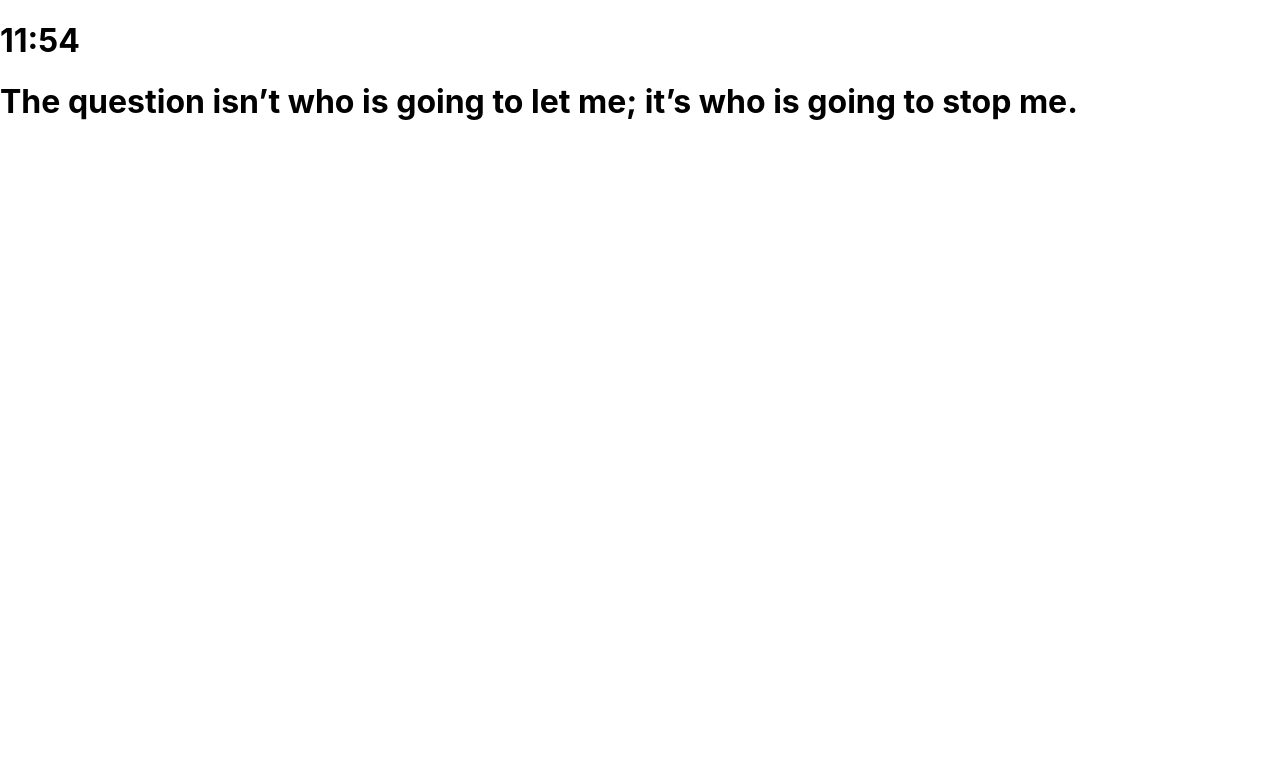
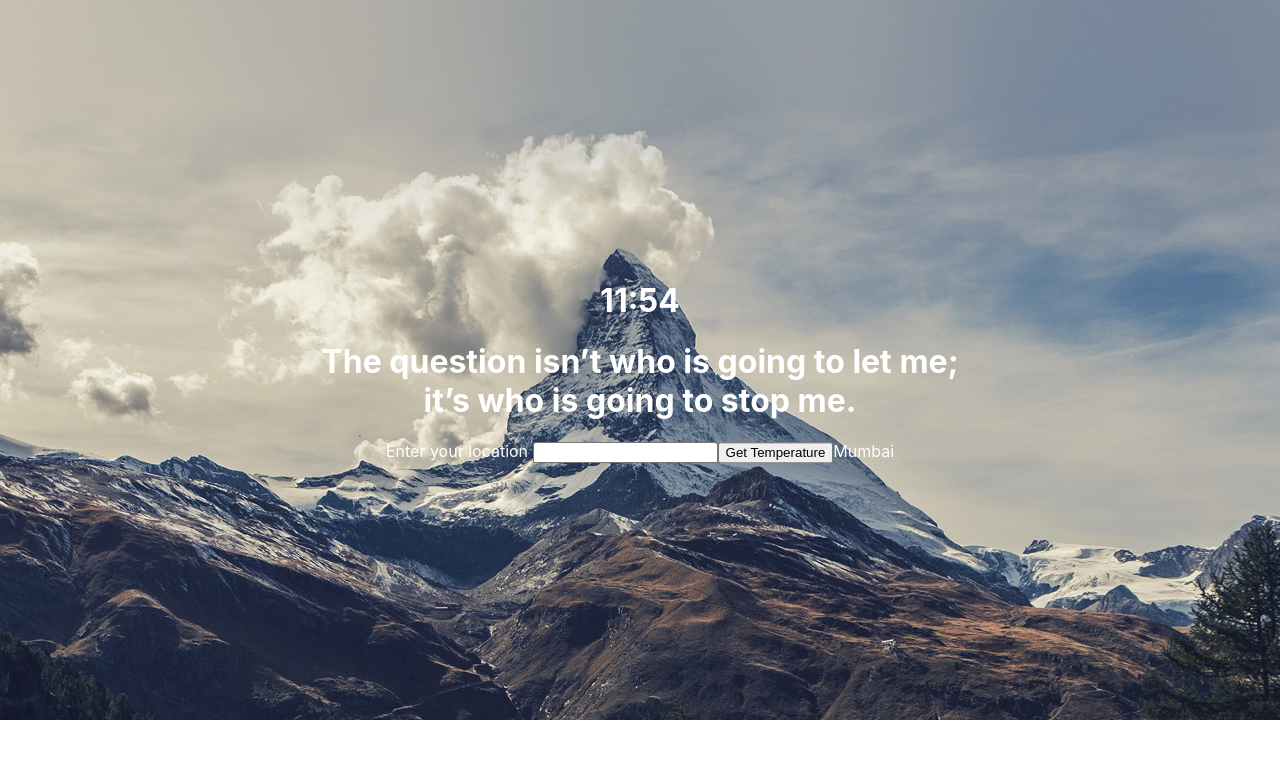
Before and after one commit to irajbhinde/neofocus, a React (Create React App) app: page / in a window 1280 px wide. Shown: the top 758 px of the page. Built offline with nearby package versions, Linux system fonts and the light colour scheme; no server answers.

Commit message:
feat : Weather API

```diff
--- a/src/App.css
+++ b/src/App.css
@@ -5,6 +5,19 @@
 .App-logo {
   height: 40vmin;
   pointer-events: none;
+}
+
+.container{
+  position: relative;
+  text-align: center;
+  color: white;
+}
+
+.centered{
+  position: absolute;
+  left: 50%;
+  top: 50%;
+  transform: translate(-50%, -50%);
 }
 
 @media (prefers-reduced-motion: no-preference) {
--- a/src/App.js
+++ b/src/App.js
@@ -1,12 +1,21 @@
 import "./App.css";
 import TimeCard from "./components/TimeComponent/TimeCard.jsx";
-import { QuoteCard } from "./components";
+import { BackroundImage, QuoteCard, WeatherCard } from "./components";
+import { getCurrentTemperature } from "./utils/getCurrentTemperature.jsx";
 
 function App() {
+  getCurrentTemperature();
   return (
     <>
+    <div className="container">
+      <BackroundImage />
+      <div className="centered">
       <TimeCard />
       <QuoteCard />
+      <WeatherCard />
+      </div>
+    </div>
+
     </>
   );
 }
--- /dev/null
+++ b/src/components/WeatherCard/WeatherCard.jsx
@@ -0,0 +1,35 @@
+import { useState, useEffect } from "react";
+import axios from "axios";
+
+export default function WeatherCard() {
+  const [location, setLocation] = useState("Mumbai");
+  const [temperature, setTemperature] = useState();
+    const getCurrentTemperature = async () => {
+      try {
+        const coordinatesLink = `http://api.openweathermap.org/geo/1.0/direct?q=${location}&limit=5&appid=27a2ee89e03b4d0b5199b633e513ea3d`;
+        console.log(coordinatesLink);
+        const coordinates_response = await axios.get(coordinatesLink);
+        const latitude = coordinates_response.data[0].lat;
+        const longitude = coordinates_response.data[0].lon;
+        const weatherLink =
+          `https://api.openweathermap.org/data/2.5/weather?lat=${latitude}&lon=${longitude}&appid=27a2ee89e03b4d0b5199b633e513ea3d`;
+        const weather_response = await axios.get(weatherLink);
+        const currentTemp = weather_response.data.main.temp;
+        setTemperature(currentTemp - 273.15);
+        console.log(temperature);
+      }
+      catch (error) {
+        console.log(error);
+      }
+    };
+
+  return (
+    <div>
+      Enter your location{" "}
+      <input onChange={(e) => setLocation(e.target.value)} />
+      <button onClick={getCurrentTemperature}>Get Temperature</button>
+      {location}
+      {temperature}
+    </div>
+  );
+}
--- /dev/null
+++ b/src/utils/getCurrentTemperature.jsx
@@ -0,0 +1,21 @@
+import axios from "axios";
+import { useEffect } from "react";
+
+    const getCurrentTemperature = async() => {
+        try{
+            const coordinatesLink = "http://api.openweathermap.org/geo/1.0/direct?q=Mumbai,IN&limit=5&appid=27a2ee89e03b4d0b5199b633e513ea3d";
+            const coordinates_response = await axios.get(coordinatesLink);
+            const latitude = coordinates_response.data[0].lat;
+            const longitude = coordinates_response.data[0].lon;
+            const weatherLink = "https://api.openweathermap.org/data/2.5/weather?lat=19.0759899&lon=72.8773928&appid=27a2ee89e03b4d0b5199b633e513ea3d"
+            const weather_response = await axios.get(weatherLink);
+            const currentTemp = weather_response.data.main.temp;
+            const kelvinToDegree = currentTemp - 273.15;
+        }
+        catch(error){
+            console.log(error);
+        }
+    }
+
+
+export {getCurrentTemperature}
```
